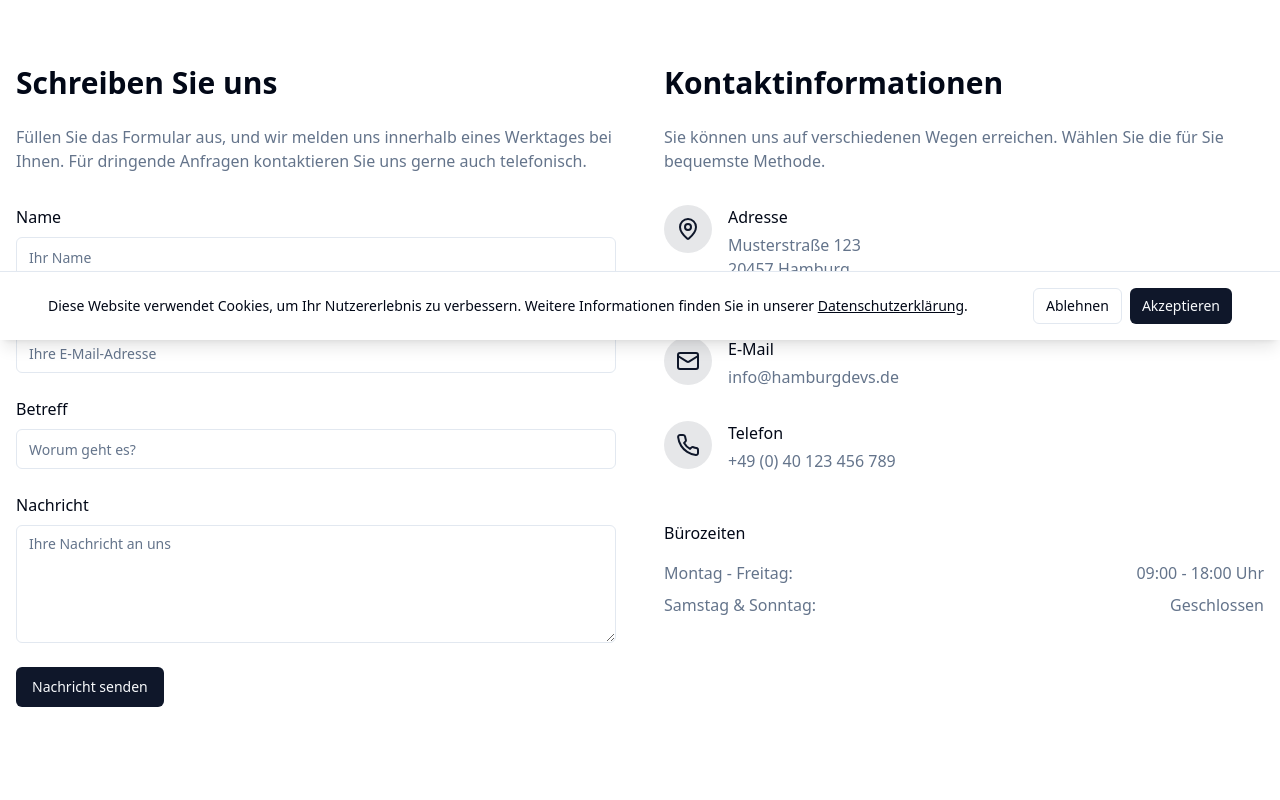
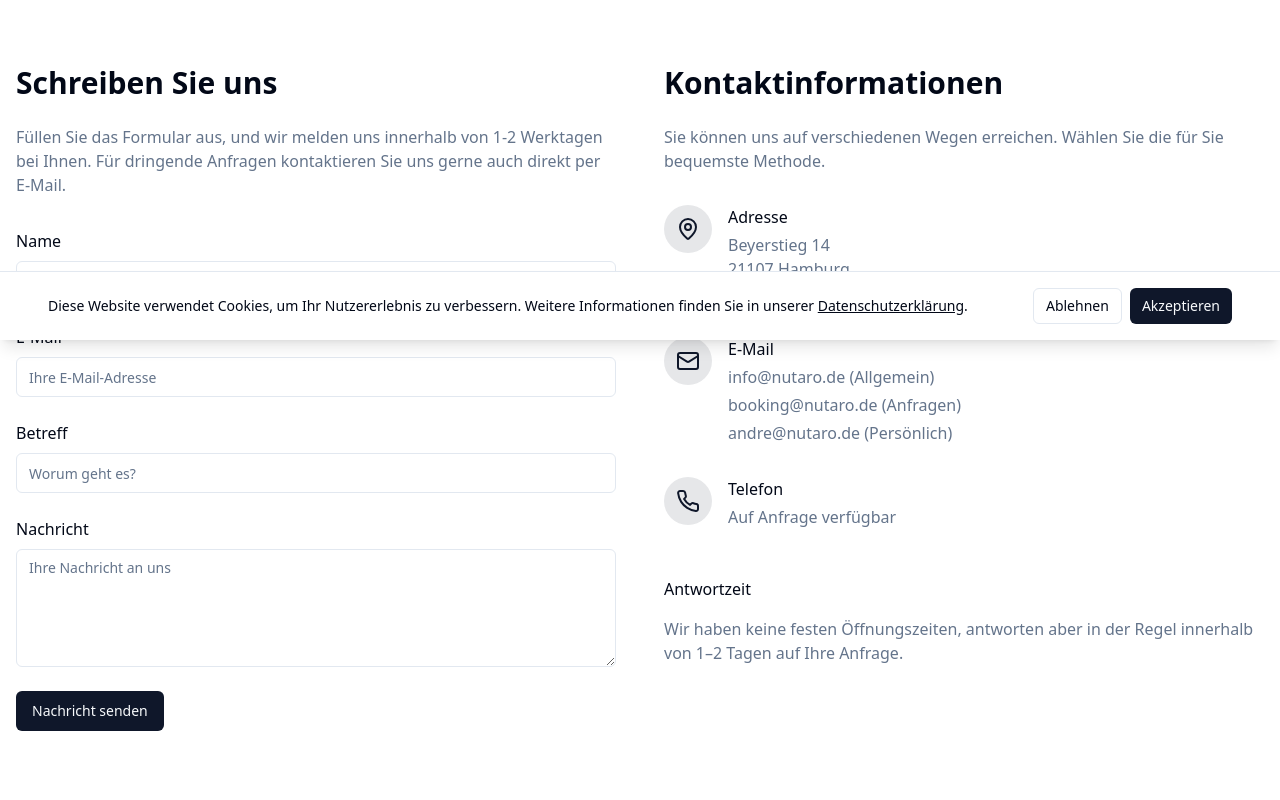
Before and after one commit to Nutaro-dev/prompt-magic-web, a React (Vite) app: page /contact in a window 1280 px wide. Shown: the part 460-1260 px from the top of the page. Built offline with nearby package versions, Linux system fonts and the light colour scheme.

Commit message:
Fix contact page and add projects tab
- Fixed incorrect address and email on the contact page.
- Added a tab for projects.

```diff
--- a/package.json
+++ b/package.json
@@ -45,6 +45,7 @@
     "cmdk": "^1.0.0",
     "date-fns": "^3.6.0",
     "embla-carousel-react": "^8.3.0",
+    "framer-motion": "^12.5.0",
     "input-otp": "^1.2.4",
     "lucide-react": "^0.462.0",
     "next-themes": "^0.3.0",
--- a/src/App.tsx
+++ b/src/App.tsx
@@ -8,6 +8,7 @@ import Layout from "./components/Layout";
 import Index from "./pages/Index";
 import About from "./pages/About";
 import Services from "./pages/Services";
+import Projects from "./pages/Projects"; // Add the new Projects page
 import Process from "./pages/Process";
 import Contact from "./pages/Contact";
 import Impressum from "./pages/Impressum";
@@ -29,6 +30,7 @@ const App = () => (
             <Route index element={<Index />} />
             <Route path="about" element={<About />} />
             <Route path="services" element={<Services />} />
+            <Route path="projects" element={<Projects />} /> {/* Add this route */}
             <Route path="process" element={<Process />} />
             <Route path="contact" element={<Contact />} />
             <Route path="impressum" element={<Impressum />} />
--- a/src/components/Navbar.tsx
+++ b/src/components/Navbar.tsx
@@ -10,6 +10,7 @@ const navItems = [
   { name: "Startseite", path: "/" },
   { name: "Über Uns", path: "/about" },
   { name: "Leistungen", path: "/services" },
+  { name: "Projekte", path: "/projects" },
   { name: "Arbeitsweise", path: "/process" },
   { name: "Kontakt", path: "/contact" },
 ];
--- a/src/pages/Contact.tsx
+++ b/src/pages/Contact.tsx
@@ -5,6 +5,7 @@ import { Textarea } from "@/components/ui/textarea";
 import { Mail, MapPin, Phone } from "lucide-react";
 import { useState } from "react";
 import { toast } from "sonner";
+import { motion } from "framer-motion";
 
 const Contact = () => {
   const [formData, setFormData] = useState({
@@ -38,16 +39,39 @@ const Contact = () => {
     }, 1500);
   };
 
+  // Animation variants
+  const fadeIn = {
+    hidden: { opacity: 0, y: 20 },
+    visible: { opacity: 1, y: 0, transition: { duration: 0.6 } }
+  };
+
   return (
     <div className="animate-fade-in">
-      {/* Hero Section */}
-      <section className="py-20 md:py-32 bg-muted/30">
-        <div className="container mx-auto px-4 text-center">
-          <h1 className="text-4xl md:text-5xl font-bold mb-6">Kontakt</h1>
-          <p className="text-xl text-muted-foreground max-w-3xl mx-auto">
+      {/* Hero Section with animated background */}
+      <section className="py-20 md:py-32 bg-muted/30 relative overflow-hidden">
+        <div className="absolute inset-0 w-full h-full">
+          <div className="absolute top-0 right-0 w-1/2 h-1/2 bg-primary/5 rounded-full blur-3xl transform -translate-x-1/4 -translate-y-1/4 animate-pulse" style={{ animationDuration: '10s' }}></div>
+          <div className="absolute bottom-0 left-0 w-1/2 h-1/2 bg-secondary/5 rounded-full blur-3xl transform translate-x-1/4 translate-y-1/4 animate-pulse" style={{ animationDuration: '8s' }}></div>
+        </div>
+
+        <div className="container mx-auto px-4 text-center relative z-10">
+          <motion.h1
+            className="text-4xl md:text-5xl font-bold mb-6"
+            initial={{ opacity: 0, y: -20 }}
+            animate={{ opacity: 1, y: 0 }}
+            transition={{ duration: 0.5 }}
+          >
+            Kontakt
+          </motion.h1>
+          <motion.p
+            className="text-xl text-muted-foreground max-w-3xl mx-auto"
+            initial={{ opacity: 0 }}
+            animate={{ opacity: 1 }}
+            transition={{ duration: 0.5, delay: 0.2 }}
+          >
             Haben Sie Fragen oder möchten Sie ein Projekt mit uns besprechen?
             Wir freuen uns auf Ihre Nachricht!
-          </p>
+          </motion.p>
         </div>
       </section>
 
@@ -55,11 +79,16 @@ const Contact = () => {
       <section className="py-20">
         <div className="container mx-auto px-4">
           <div className="grid md:grid-cols-2 gap-12">
-            <div>
+            <motion.div
+              variants={fadeIn}
+              initial="hidden"
+              whileInView="visible"
+              viewport={{ once: true }}
+            >
               <h2 className="text-3xl font-bold mb-6">Schreiben Sie uns</h2>
               <p className="text-muted-foreground mb-8">
-                Füllen Sie das Formular aus, und wir melden uns innerhalb eines Werktages bei Ihnen.
-                Für dringende Anfragen kontaktieren Sie uns gerne auch telefonisch.
+                Füllen Sie das Formular aus, und wir melden uns innerhalb von 1-2 Werktagen bei Ihnen.
+                Für dringende Anfragen kontaktieren Sie uns gerne auch direkt per E-Mail.
               </p>
 
               <form onSubmit={handleSubmit} className="space-y-6">
@@ -72,6 +101,7 @@ const Contact = () => {
                     onChange={handleChange}
                     placeholder="Ihr Name"
                     required
+                    className="transition-all duration-300 focus:ring-2 focus:ring-primary/20"
                   />
                 </div>
 
@@ -85,6 +115,7 @@ const Contact = () => {
                     onChange={handleChange}
                     placeholder="Ihre E-Mail-Adresse"
                     required
+                    className="transition-all duration-300 focus:ring-2 focus:ring-primary/20"
                   />
                 </div>
 
@@ -97,6 +128,7 @@ const Contact = () => {
                     onChange={handleChange}
                     placeholder="Worum geht es?"
                     required
+                    className="transition-all duration-300 focus:ring-2 focus:ring-primary/20"
                   />
                 </div>
 
@@ -110,16 +142,25 @@ const Contact = () => {
                     placeholder="Ihre Nachricht an uns"
                     rows={5}
                     required
+                    className="transition-all duration-300 focus:ring-2 focus:ring-primary/20"
                   />
                 </div>
 
-                <Button type="submit" disabled={isSubmitting} className="w-full md:w-auto">
-                  {isSubmitting ? "Wird gesendet..." : "Nachricht senden"}
-                </Button>
+                <motion.div whileHover={{ scale: 1.02 }} whileTap={{ scale: 0.98 }}>
+                  <Button type="submit" disabled={isSubmitting} className="w-full md:w-auto">
+                    {isSubmitting ? "Wird gesendet..." : "Nachricht senden"}
+                  </Button>
+                </motion.div>
               </form>
-            </div>
+            </motion.div>
 
-            <div>
+            <motion.div
+              variants={fadeIn}
+              initial="hidden"
+              whileInView="visible"
+              viewport={{ once: true }}
+              transition={{ delay: 0.2 }}
+            >
               <h2 className="text-3xl font-bold mb-6">Kontaktinformationen</h2>
               <p className="text-muted-foreground mb-8">
                 Sie können uns auf verschiedenen Wegen erreichen. Wählen Sie die für Sie
@@ -127,63 +168,80 @@ const Contact = () => {
               </p>
 
               <div className="space-y-8">
-                <div className="flex items-start gap-4">
+                <motion.div
+                  className="flex items-start gap-4"
+                  whileHover={{ x: 5 }}
+                  transition={{ type: "spring", stiffness: 400 }}
+                >
                   <div className="bg-primary/10 p-3 rounded-full">
                     <MapPin className="h-6 w-6 text-primary" />
                   </div>
                   <div>
                     <h3 className="font-medium mb-1">Adresse</h3>
                     <address className="not-italic text-muted-foreground">
-                      <p>Musterstraße 123</p>
-                      <p>20457 Hamburg</p>
+                      <p>Beyerstieg 14</p>
+                      <p>21107 Hamburg</p>
                       <p>Deutschland</p>
                     </address>
                   </div>
-                </div>
+                </motion.div>
 
-                <div className="flex items-start gap-4">
+                <motion.div
+                  className="flex items-start gap-4"
+                  whileHover={{ x: 5 }}
+                  transition={{ type: "spring", stiffness: 400 }}
+                >
                   <div className="bg-primary/10 p-3 rounded-full">
                     <Mail className="h-6 w-6 text-primary" />
                   </div>
                   <div>
                     <h3 className="font-medium mb-1">E-Mail</h3>
-                    <p className="text-muted-foreground">
-                      <a href="mailto:info@hamburgdevs.de" className="hover:text-primary">
-                        info@hamburgdevs.de
-                      </a>
-                    </p>
+                    <div className="text-muted-foreground space-y-1">
+                      <p>
+                        <a href="mailto:info@nutaro.de" className="hover:text-primary transition-colors">
+                          info@nutaro.de
+                        </a> (Allgemein)
+                      </p>
+                      <p>
+                        <a href="mailto:booking@nutaro.de" className="hover:text-primary transition-colors">
+                          booking@nutaro.de
+                        </a> (Anfragen)
+                      </p>
+                      <p>
+                        <a href="mailto:andre@nutaro.de" className="hover:text-primary transition-colors">
+                          andre@nutaro.de
+                        </a> (Persönlich)
+                      </p>
+                    </div>
                   </div>
-                </div>
+                </motion.div>
 
-                <div className="flex items-start gap-4">
+                <motion.div
+                  className="flex items-start gap-4"
+                  whileHover={{ x: 5 }}
+                  transition={{ type: "spring", stiffness: 400 }}
+                >
                   <div className="bg-primary/10 p-3 rounded-full">
                     <Phone className="h-6 w-6 text-primary" />
                   </div>
                   <div>
                     <h3 className="font-medium mb-1">Telefon</h3>
                     <p className="text-muted-foreground">
-                      <a href="tel:+4940123456789" className="hover:text-primary">
-                        +49 (0) 40 123 456 789
-                      </a>
+                      Auf Anfrage verfügbar
                     </p>
                   </div>
-                </div>
+                </motion.div>
               </div>
 
               <div className="mt-12">
-                <h3 className="font-medium mb-4">Bürozeiten</h3>
+                <h3 className="font-medium mb-4">Antwortzeit</h3>
                 <div className="space-y-2 text-muted-foreground">
-                  <p className="flex justify-between">
-                    <span>Montag - Freitag:</span>
-                    <span>09:00 - 18:00 Uhr</span>
-                  </p>
-                  <p className="flex justify-between">
-                    <span>Samstag & Sonntag:</span>
-                    <span>Geschlossen</span>
+                  <p>
+                    Wir haben keine festen Öffnungszeiten, antworten aber in der Regel innerhalb von 1–2 Tagen auf Ihre Anfrage.
                   </p>
                 </div>
               </div>
-            </div>
+            </motion.div>
           </div>
         </div>
       </section>
@@ -191,9 +249,15 @@ const Contact = () => {
       {/* Map Section */}
       <section className="py-10">
         <div className="container mx-auto px-4">
-          <div className="border border-border rounded-lg overflow-hidden">
+          <motion.div
+            className="border border-border rounded-lg overflow-hidden"
+            initial={{ opacity: 0, y: 20 }}
+            whileInView={{ opacity: 1, y: 0 }}
+            transition={{ duration: 0.6 }}
+            viewport={{ once: true }}
+          >
             <iframe
-              src="https://www.google.com/maps/embed?pb=!1m18!1m12!1m3!1d18898.10736358957!2d9.9643783937699!3d53.54763837533581!2m3!1f0!2f0!3f0!3m2!1i1024!2i768!4f13.1!3m3!1m2!1s0x47b18f0ce5bf9bb7%3A0xf3b8aae4c3202484!2sHafenCity%2C%20Hamburg!5e0!3m2!1sde!2sde!4v1627456834846!5m2!1sde!2sde"
+              src="https://www.google.com/maps/embed?pb=!1m18!1m12!1m3!1d2430.5330667907024!2d9.986872776816062!3d53.517007971233525!2m3!1f0!2f0!3f0!3m2!1i1024!2i768!4f13.1!3m3!1m2!1s0x47b18f9deb3f654b%3A0x48abf478e125e10a!2sBeyerstieg%2014%2C%2021107%20Hamburg!5e0!3m2!1sde!2sde!4v1698586511008!5m2!1sde!2sde"
               width="100%"
               height="450"
               style={{ border: 0 }}
@@ -202,7 +266,7 @@ const Contact = () => {
               referrerPolicy="no-referrer-when-downgrade"
               title="Office Location"
             ></iframe>
-          </div>
+          </motion.div>
         </div>
       </section>
     </div>
--- /dev/null
+++ b/src/pages/Projects.tsx
@@ -0,0 +1,164 @@
+
+import { useState } from "react";
+import ProjectCard from "@/components/ProjectCard";
+import { Tabs, TabsContent, TabsList, TabsTrigger } from "@/components/ui/tabs";
+import { motion } from "framer-motion";
+
+const projectItems = [
+  {
+    title: "E-Commerce Platform",
+    description: "Modernes React-Frontend mit NextJS und einer komplexen Produktsuchfunktion",
+    image: "https://images.unsplash.com/photo-1486312338219-ce68d2c6f44d",
+    tags: ["React", "Next.js", "PostgreSQL", "Supabase"]
+  },
+  {
+    title: "Corporate Website",
+    description: "Responsive Website mit Content-Management-System für ein Hamburger Unternehmen",
+    image: "https://images.unsplash.com/photo-1488590528505-98d2b5aba04b",
+    tags: ["React", "Firebase", "Tailwind CSS"]
+  },
+  {
+    title: "Dashboard-Anwendung",
+    description: "Interaktives Dashboard mit Echtzeit-Datenvisualisierung und Benutzerauthentifizierung",
+    image: "https://images.unsplash.com/photo-1581091226825-a6a2a5aee158",
+    tags: ["React", "MongoDB", "Express", "Recharts"]
+  }
+];
+
+const Projects = () => {
+  const [activeTab, setActiveTab] = useState("all");
+
+  // Animation variants for page elements
+  const container = {
+    hidden: { opacity: 0 },
+    show: {
+      opacity: 1,
+      transition: {
+        staggerChildren: 0.1,
+        delayChildren: 0.3
+      }
+    }
+  };
+
+  const item = {
+    hidden: { opacity: 0, y: 20 },
+    show: { opacity: 1, y: 0, transition: { type: "spring", stiffness: 300 } }
+  };
+
+  return (
+    <div className="animate-fade-in">
+      {/* Hero Section with animated background */}
+      <section className="py-20 md:py-32 bg-muted/30 relative overflow-hidden">
+        <div className="absolute inset-0 w-full h-full">
+          <div className="absolute top-0 left-0 w-full h-full bg-gradient-to-r from-primary/5 to-secondary/5 animate-pulse" style={{ animationDuration: '8s' }}></div>
+          <div className="absolute bottom-0 right-0 w-3/4 h-1/2 bg-primary/5 rounded-full blur-3xl transform translate-x-1/4 translate-y-1/2 animate-pulse" style={{ animationDuration: '10s' }}></div>
+        </div>
+
+        <div className="container mx-auto px-4 text-center relative z-10">
+          <motion.h1
+            className="text-4xl md:text-5xl font-bold mb-6"
+            initial={{ opacity: 0, y: -20 }}
+            animate={{ opacity: 1, y: 0 }}
+            transition={{ duration: 0.5 }}
+          >
+            Unsere Projekte
+          </motion.h1>
+          <motion.p
+            className="text-xl text-muted-foreground max-w-3xl mx-auto"
+            initial={{ opacity: 0 }}
+            animate={{ opacity: 1 }}
+            transition={{ duration: 0.5, delay: 0.2 }}
+          >
+            Eine Auswahl unserer erfolgreich umgesetzten Webprojekte und digitalen Lösungen
+          </motion.p>
+        </div>
+      </section>
+
+      {/* Projects Showcase */}
+      <section className="py-20">
+        <div className="container mx-auto px-4">
+          <Tabs defaultValue="all" className="w-full" onValueChange={setActiveTab}>
+            <div className="flex justify-center mb-12">
+              <TabsList className="grid grid-cols-3 sm:w-auto">
+                <TabsTrigger value="all" className="px-8">Alle</TabsTrigger>
+                <TabsTrigger value="websites" className="px-8">Websites</TabsTrigger>
+                <TabsTrigger value="applications" className="px-8">Anwendungen</TabsTrigger>
+              </TabsList>
+            </div>
+
+            <TabsContent value="all">
+              <motion.div
+                className="grid grid-cols-1 md:grid-cols-2 lg:grid-cols-3 gap-8"
+                variants={container}
+                initial="hidden"
+                animate="show"
+              >
+                {projectItems.map((project, index) => (
+                  <motion.div key={index} variants={item}>
+                    <ProjectCard {...project} />
+                  </motion.div>
+                ))}
+              </motion.div>
+            </TabsContent>
+
+            <TabsContent value="websites">
+              <motion.div
+                className="grid grid-cols-1 md:grid-cols-2 lg:grid-cols-3 gap-8"
+                variants={container}
+                initial="hidden"
+                animate="show"
+              >
+                {projectItems.slice(0, 2).map((project, index) => (
+                  <motion.div key={index} variants={item}>
+                    <ProjectCard {...project} />
+                  </motion.div>
+                ))}
+              </motion.div>
+            </TabsContent>
+
+            <TabsContent value="applications">
+              <motion.div
+                className="grid grid-cols-1 md:grid-cols-2 lg:grid-cols-3 gap-8"
+                variants={container}
+                initial="hidden"
+                animate="show"
+              >
+                {projectItems.slice(2, 3).map((project, index) => (
+                  <motion.div key={index} variants={item}>
+                    <ProjectCard {...project} />
+                  </motion.div>
+                ))}
+              </motion.div>
+            </TabsContent>
+          </Tabs>
+        </div>
+      </section>
+
+      {/* CTA Section */}
+      <section className="py-16 bg-muted/30">
+        <div className="container mx-auto px-4 text-center">
+          <motion.div
+            className="max-w-3xl mx-auto"
+            initial={{ opacity: 0, scale: 0.9 }}
+            whileInView={{ opacity: 1, scale: 1 }}
+            transition={{ duration: 0.5 }}
+            viewport={{ once: true }}
+          >
+            <h2 className="text-3xl font-bold mb-6">Bereit für Ihr eigenes Projekt?</h2>
+            <p className="text-muted-foreground mb-8">
+              Kontaktieren Sie uns für ein unverbindliches Gespräch über Ihre Projektidee.
+              Wir freuen uns darauf, gemeinsam mit Ihnen digitale Lösungen zu entwickeln.
+            </p>
+            <motion.div whileHover={{ scale: 1.05 }} whileTap={{ scale: 0.95 }}>
+              <Link to="/contact" className="inline-block bg-primary text-primary-foreground px-8 py-3 rounded-md hover:bg-primary/90 transition-colors">
+                Projekt besprechen
+              </Link>
+            </motion.div>
+          </motion.div>
+        </div>
+      </section>
+    </div>
+  );
+};
+
+export default Projects;
```
Also changed, not shown: 1 other file (tests, documents, lock files or other folders).
